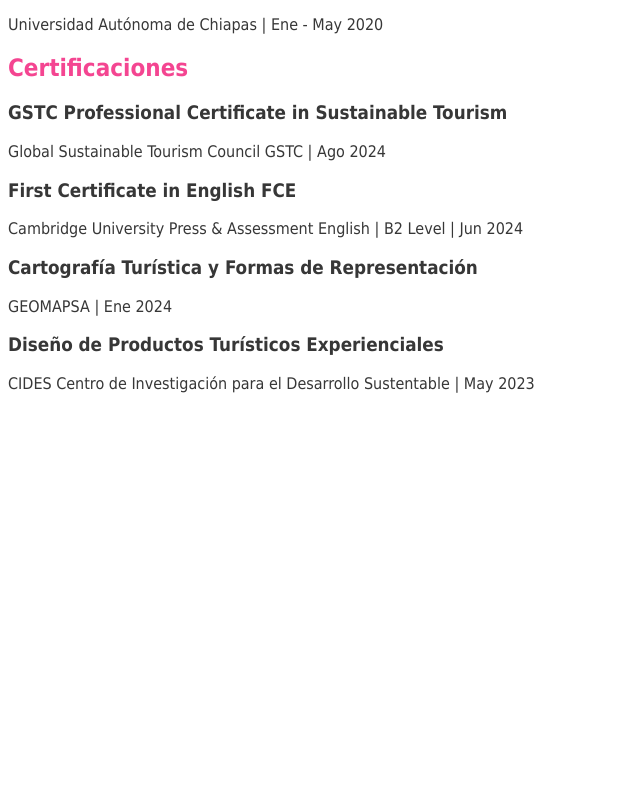
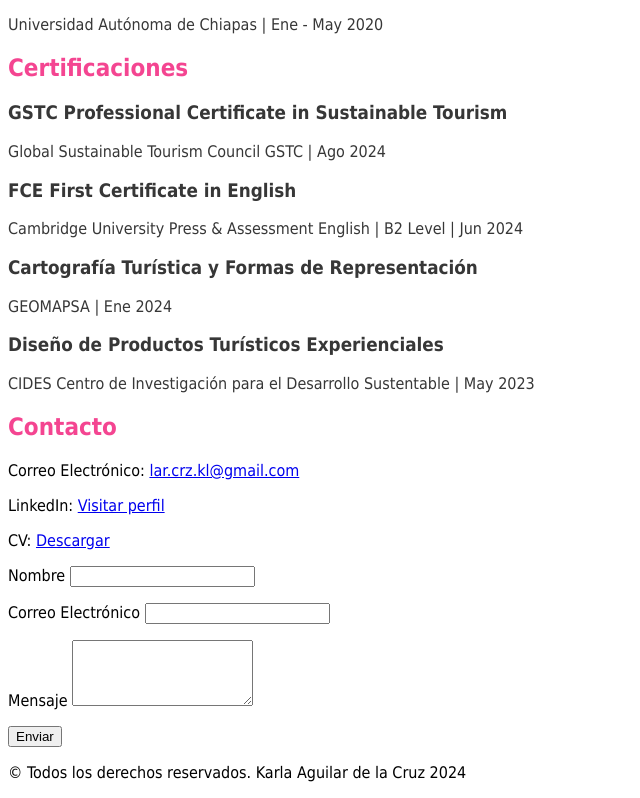
Before and after one commit to Karla-AgCRZ/Proyecto-Final-Portafolio, a plain HTML site: page index.html in a window 1280 px wide. Shown: the part 1606-2404 px from the top of the page, without its empty margins (0-640 px from the left). Before the commit the page ends 2015 px from the top, so only its background shows below. Drawn offline with Linux system fonts and the light colour scheme.

Commit message:
Adición de sección de contacto, dummy de cv y footer

```diff
--- a/index.html
+++ b/index.html
@@ -23,7 +23,7 @@
         <a href="#experiencia">Experiencia</a> |
         <a href="#proyectos">Proyectos</a> |
         <a href="#certificaciones">Certificaciones</a> |
-        <a href="">Idiomas</a>
+        <a href="#contacto">Contacto</a>
     </nav>
     <main>
         <div><p></p></div>
@@ -134,7 +134,7 @@
             <p style="color: rgb(55, 55, 55);">Global Sustainable Tourism Council GSTC | Ago 2024 </p>
             </article>
             <article>
-                <h3 style="color: rgb(55, 55, 55);">First Certificate in English FCE</h3>
+                <h3 style="color: rgb(55, 55, 55);">FCE First Certificate in English</h3>
             <p style="color: rgb(55, 55, 55);">Cambridge University Press & Assessment English | B2 Level | Jun 2024 </p>
             </article>
             <article>
@@ -146,6 +146,43 @@
             <p style="color: rgb(55, 55, 55);">CIDES Centro de Investigación para el Desarrollo Sustentable | May 2023</p>
             </article>
         </section>
+        <section id="contacto">
+            <h2 style="color:rgb(244, 69, 145);">Contacto</h2>
+            <p>Correo Electrónico: <a href="lar.crz.kl@gmail.com">lar.crz.kl@gmail.com</a> </p>
+            <p>LinkedIn: <a href="https://www.linkedin.com/in/karla-aguilar-de-la-cruz/" target="_blank" rel="noopener noreferrer">Visitar perfil</a></p>
+            <p>CV: <a href="./local/Dummy cv-template-vector.jpg" download>Descargar</a></p>
+
+            <form>
+                <div>
+                    <label for="nombre">Nombre</label>
+                    <input type="text" id="nombre" name="nombre" required>
+                </div>
+                <div><p></p></div>
+                <div>
+                    <label for="email">Correo Electrónico</label>
+                    <input type="email" id="email" name="email" required>
+                </div>
+                <div><p></p></div>
+                <div>
+                    <label for="mensaje">Mensaje</label>
+                    <textarea name="mensaje" id="mensaje" rows="4" required maxlength="40"></textarea>
+                </div>
+                <div><p></p></div>
+                <button type="submit">Enviar</button>
+            </form>
+        </section>
     </main>
+    <div><p></p></div>
+    <div><p></p></div>
+    <div><p></p></div>
+    <div>
+        <footer>
+            <p>&copy; Todos los derechos reservados. Karla Aguilar de la Cruz 2024</p>
+        </footer>
+    </div>
+
+
 </body>
+
+
 </html>
```
Also changed, not shown: local/Dummy cv-template-vector.jpg (added).
